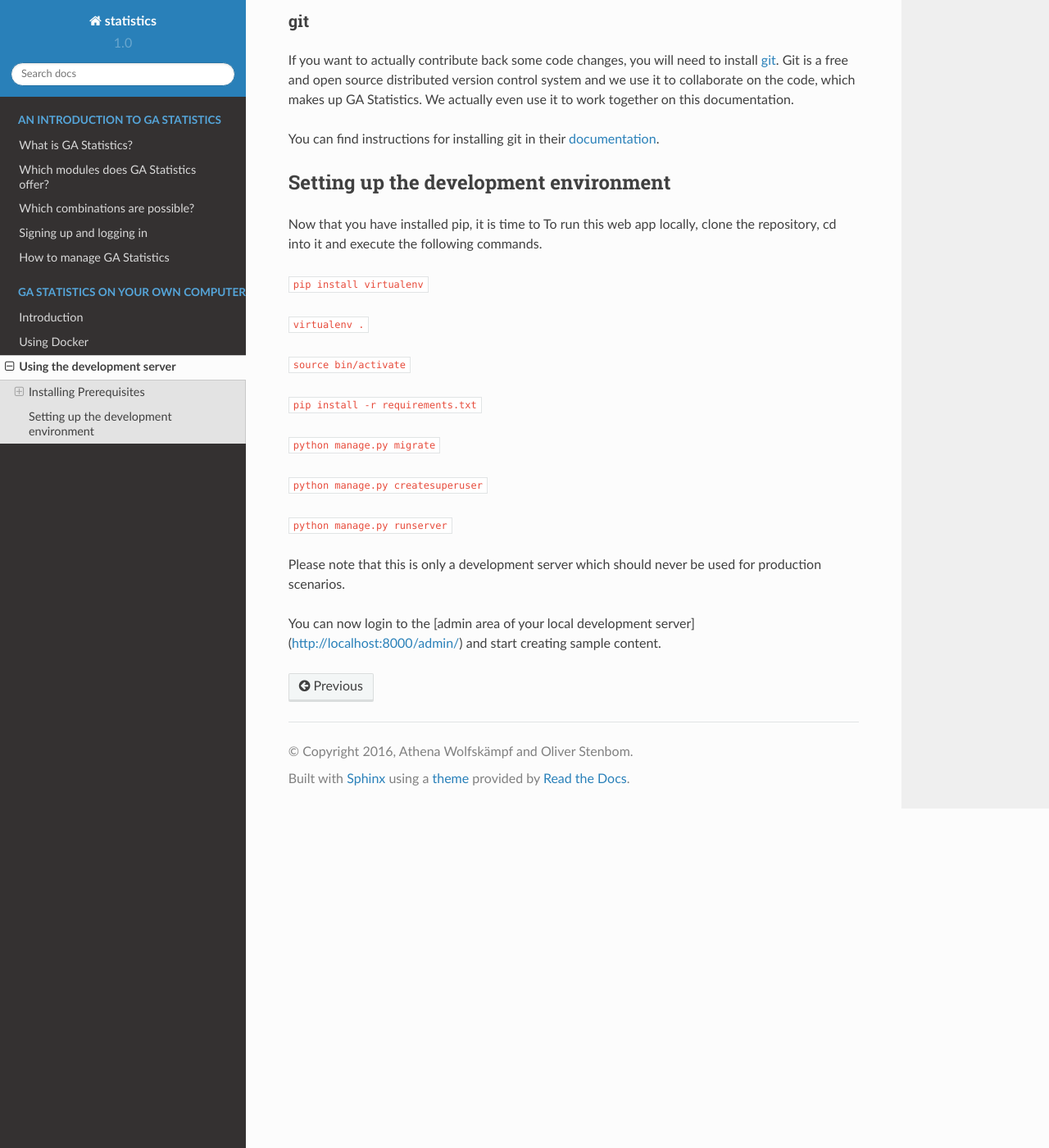
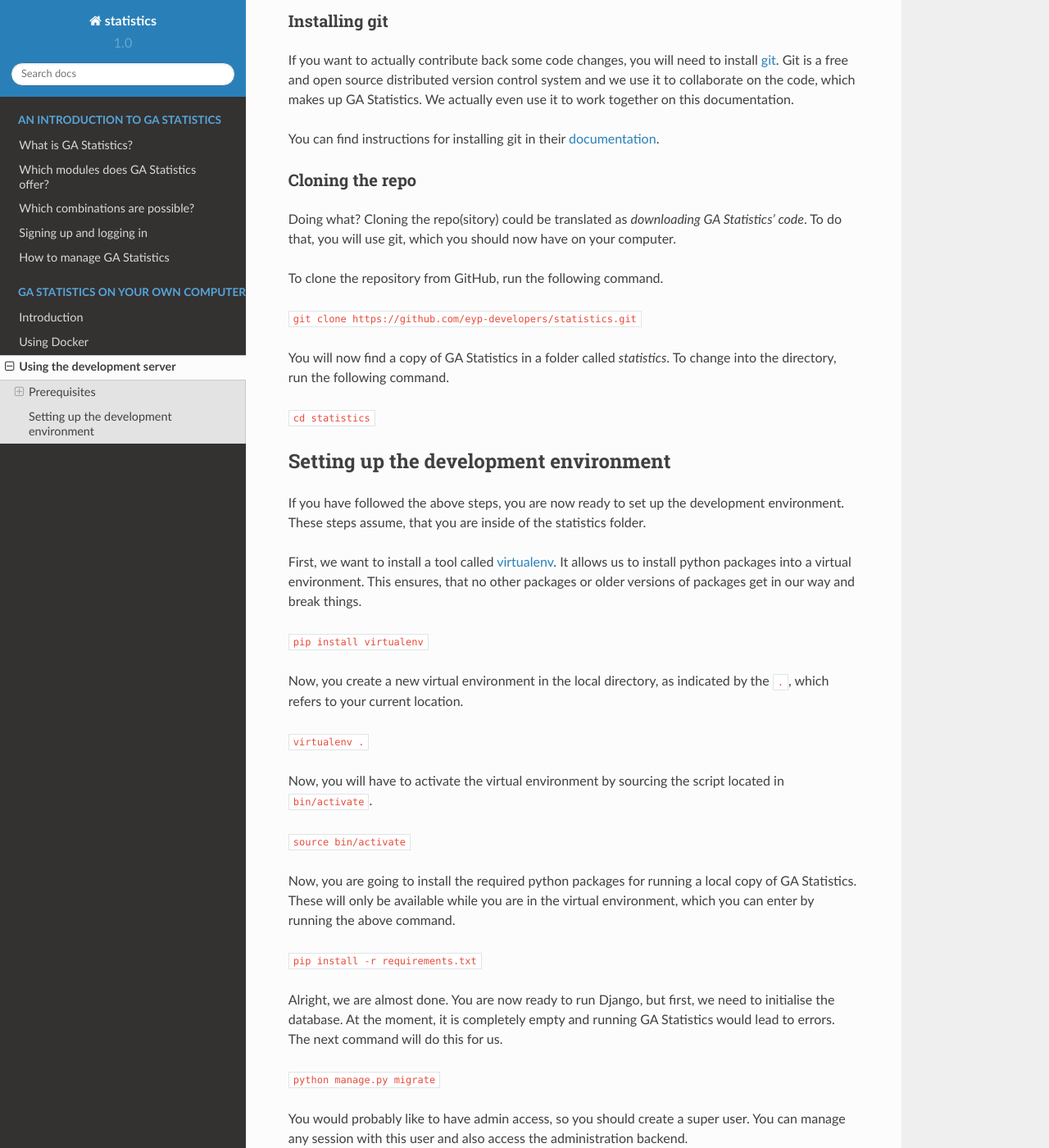
Before and after one commit to eyp-developers/statistics, a Sphinx documentation site: the page built from docs/selfhosting/development-server.rst, in a window 1280 px wide and 1400 px high, scrolled down 785 px. Shown: the whole window at 82% size. Built offline with Sphinx 7.4.7 and the Read the Docs theme 2.0.0, drawn with Linux system fonts in a browser that asks for light colours; some of the changed text lies outside the part shown.

Commit message:
add explanations to each command

```diff
--- a/docs/selfhosting/development-server.rst
+++ b/docs/selfhosting/development-server.rst
@@ -6,11 +6,11 @@
 time working with `Python <https://www.python.org/>`_, `Django <https://www.djangoproject.com/>`_ or both,
 then these instructions will help you get up and running.
 
-Installing Prerequisites
-------------------------
+Prerequisites
+-------------
 
-Python
-______
+Installing Python
+_________________
 Most importantly, you will need to check if you have Python installed. Python is the programming language which is used for all the logic
 in GA Statistics. The Django Framework is based on Python, so there's no way around it when working on GA Statistics.
 Luckily, Python is one of the easiest programming languages to learn, so don't be afraid. If you already know some programming basics,
@@ -37,26 +37,58 @@
 
 You can find instructions for installing git in their `documentation <https://git-scm.com/book/en/v2/Getting-Started-Installing-Git>`_.
 
+Cloning the repo
+________________
 
+Doing what? Cloning the repo(sitory) could be translated as `downloading GA Statistics' code`.
+To do that, you will use git, which you should now have on your computer.
+
+To clone the repository from GitHub, run the following command.
+
+:code:`git clone https://github.com/eyp-developers/statistics.git`
+
+You will now find a copy of GA Statistics in a folder called `statistics`. To change into the directory, run the following command.
+
+:code:`cd statistics`
 
 Setting up the development environment
 --------------------------------------
-Now that you have installed pip, it is time to To run this web app locally, clone the repository, cd into it and execute the following commands.
+
+If you have followed the above steps, you are now ready to set up the development environment. These steps assume, that you are inside of the statistics folder.
+
+First, we want to install a tool called `virtualenv <https://virtualenv.pypa.io/en/stable/>`_. It allows us to install python packages into a virtual environment.
+This ensures, that no other packages or older versions of packages get in our way and break things.
 
 :code:`pip install virtualenv`
 
+Now, you create a new virtual environment in the local directory, as indicated by the :code:`.`, which refers to your current location.
+
 :code:`virtualenv .`
+
+Now, you will have to activate the virtual environment by sourcing the script located in :code:`bin/activate`.
 
 :code:`source bin/activate`
 
+Now, you are going to install the required python packages for running a local copy of GA Statistics.
+These will only be available while you are in the virtual environment, which you can enter by running the above command.
+
 :code:`pip install -r requirements.txt`
+
+Alright, we are almost done. You are now ready to run Django, but first, we need to initialise the database.
+At the moment, it is completely empty and running GA Statistics would lead to errors. The next command will do this for us.
 
 :code:`python manage.py migrate`
 
+You would probably like to have admin access, so you should create a super user.
+You can manage any session with this user and also access the administration backend.
+
 :code:`python manage.py createsuperuser`
+
+This is it, this is the final moment. If everything went alright, then you are now able to run your local copy of GA Statistics.
 
 :code:`python manage.py runserver`
 
 Please note that this is only a development server which should never be used for production scenarios.
 
-You can now login to the [admin area of your local development server](http://localhost:8000/admin/) and start creating sample content.
+You can now login to the `admin area of your local development server <http://localhost:8000/admin/>`_ and start using your local copy of GA Statistics.
+If you'd like to create a session, you can do so `here <http://localhost:8000/create_session/>`_.
```
Also changed, not shown: other parts of docs/selfhosting/development-server.rst (+4 -4 lines).
